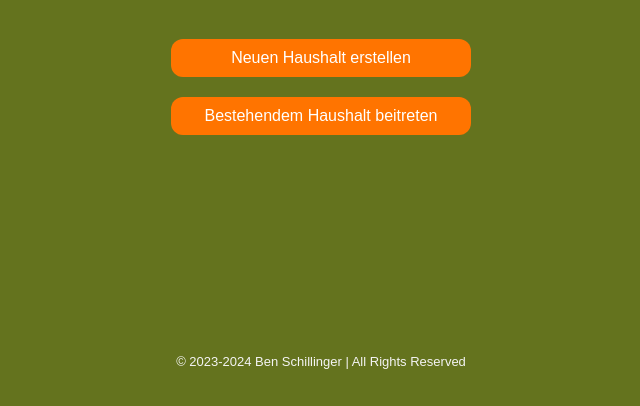
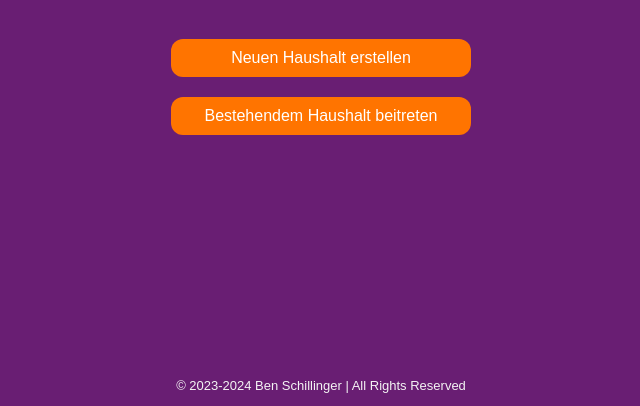
Before and after one commit to QuaserDaser/KochPlan_inProgress, a plain HTML site: page welcome.html in a window 1280 px wide. Shown: the part 394-800 px from the top of the page, without its empty margins (319-959 px from the left). Drawn offline with Linux system fonts and the light colour scheme.

Commit message:
finalfinish

```diff
--- a/stylemain.css
+++ b/stylemain.css
@@ -539,7 +539,7 @@ label[for="description"] {
 }
 
 .toggleWrapper input.mobileToggle:checked+label:before {
-    background: var(--success);
+    background: var(--primary-light);
 }
 
 .toggleWrapper input.mobileToggle:checked+label:after {
@@ -547,14 +547,15 @@ label[for="description"] {
 }
 
 footer {
-    position: fixed;
-    bottom: 3%;
+    position: relative;
+    bottom: 0;
     width: 100%;
     display: flex;
     align-items: center;
     justify-content: center;
     font-size: small;
     color: white;
+    padding-top: 20px;
 }
 
 
--- a/styles.css
+++ b/styles.css
@@ -39,7 +39,7 @@ header {
 }
 
 h1 {
-    color: var(--primary-light);
+    color: var(--surface);
     font-size: 45px;
 }
 
@@ -68,7 +68,7 @@ button:hover {
 input[type="text"] {
     padding: 10px 20px;
     margin: 10px;
-    background-color: var(--secondary-dark);
+    background-color: var(--secondary);
     color: var(--text-primary);
     border: 1px solid #555;
     border-radius: 12px;
@@ -115,11 +115,13 @@ input[type="text"]:focus {
 
 footer {
     position: fixed;
-    bottom: 3%;
+    bottom: 0;
     width: 100%;
     display: flex;
     align-items: center;
     justify-content: center;
     font-size: small;
     color: white;
+    padding-top: 30px;
+    z-index: -10;
 }
--- a/variables.css
+++ b/variables.css
@@ -1,10 +1,10 @@
 :root {
-    --primary-dark: #64731E;
-    --primary: #8E9B2E;
-    --primary-light: #BDC577;
+    --primary-dark: #691e73;
+    --primary: #2e759b;
+    --primary-light: #137dff;
 
     --secondary-dark: #4d5b17;
-    --secondary: #A1AF3E;
+    --secondary: #34495e;
     --secondary-light: #CDD26A;
 
     --accent: #FFCC00;
--- a/welcome.html
+++ b/welcome.html
@@ -5,8 +5,8 @@
     <meta charset="UTF-8">
     <meta name="viewport" content="width=device-width, initial-scale=1.0">
     <title>KochPlan</title>
-    <link rel="stylesheet" href="styles.css?v=5">
-    <link rel="stylesheet" href="variables.css?v=5">
+    <link rel="stylesheet" href="styles.css?v=6">
+    <link rel="stylesheet" href="variables.css?v=6">
     <link rel="stylesheet" href="https://cdnjs.cloudflare.com/ajax/libs/font-awesome/5.15.4/css/all.min.css">
     <link rel="icon" href="favicon.ico" type="image/x-icon">
 </head>
@@ -51,6 +51,7 @@
                 <button id="create-join-user-btn" disabled>Erstellen und beitreten</button>
             </div>
         </main>
+
     </div>
 
     <footer>
@@ -60,7 +61,7 @@
     <script src="https://www.gstatic.com/firebasejs/8.6.1/firebase-app.js"></script>
     <script src="https://www.gstatic.com/firebasejs/8.6.1/firebase-analytics.js"></script>
     <script src="https://www.gstatic.com/firebasejs/8.6.1/firebase-firestore.js"></script>
-    <script src="auth.js?v=5" defer></script>
+    <script src="auth.js?v=6" defer></script>
 </body>
 
 </html>
```
Also changed, not shown: content.js (+24 -11 lines), index.html (+3 -3 lines).
